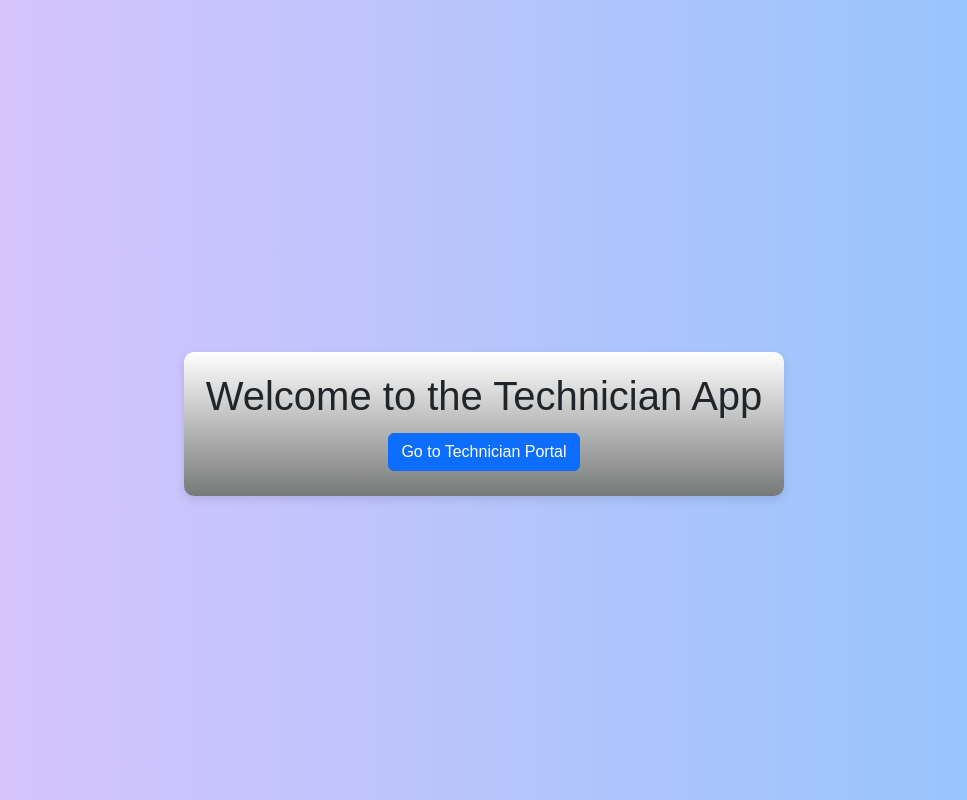
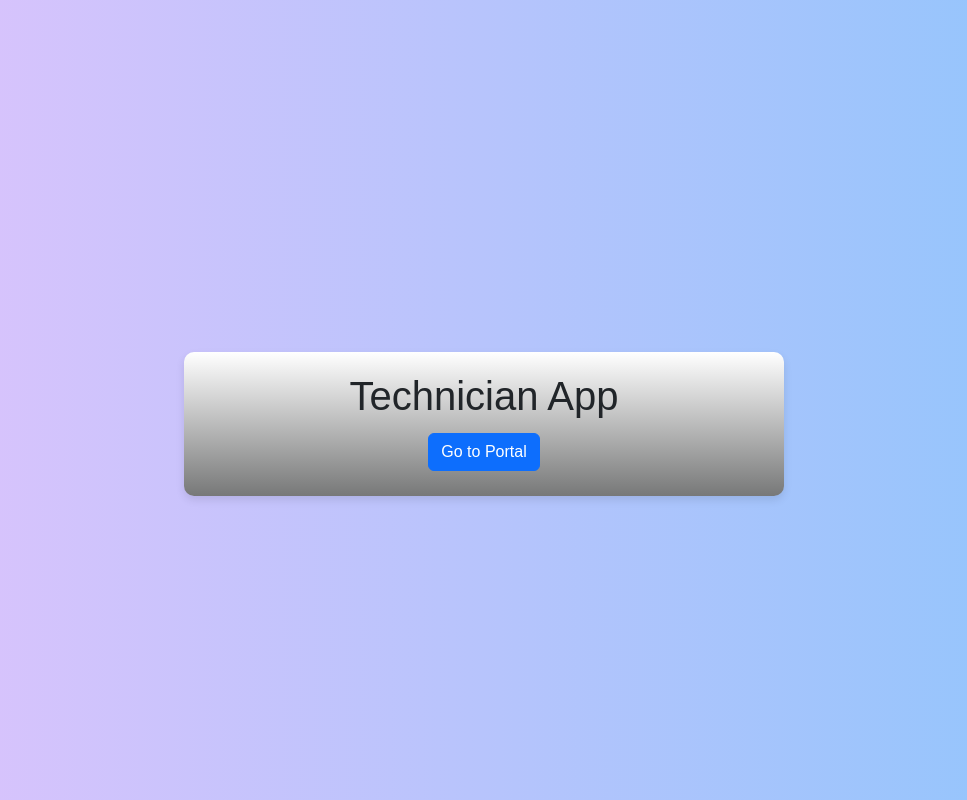
Before and after one commit to khethomngomz/TechClockIn, a plain HTML site: page public/index.html in a window 1280 px wide. Shown: the whole page, without its empty margins (156-1123 px from the left). Drawn offline with nearby package versions, Linux system fonts and the light colour scheme.

Commit message:
changed headings

```diff
--- a/public/index.html
+++ b/public/index.html
@@ -3,15 +3,15 @@
 <head>
     <meta charset="UTF-8">
     <meta name="viewport" content="width=device-width, initial-scale=1.0">
-    <title>Welcome to the Technician App</title>
+    <title>Technician App</title>
     <link href="https://cdn.jsdelivr.net/npm/bootstrap@5.3.0/dist/css/bootstrap.min.css" rel="stylesheet">
     <link href="styles.css" rel="stylesheet">
 </head>
 <body>
     <div class="container mt-5">
-        <h1 class="text-center">Welcome to the Technician App</h1>
+        <h1 class="text-center">Technician App</h1>
         <div class="text-center">
-            <a href="technician.html" class="btn btn-primary">Go to Technician Portal</a>
+            <a href="technician.html" class="btn btn-primary">Go to Portal</a>
         </div>
     </div>
 </body>
```
